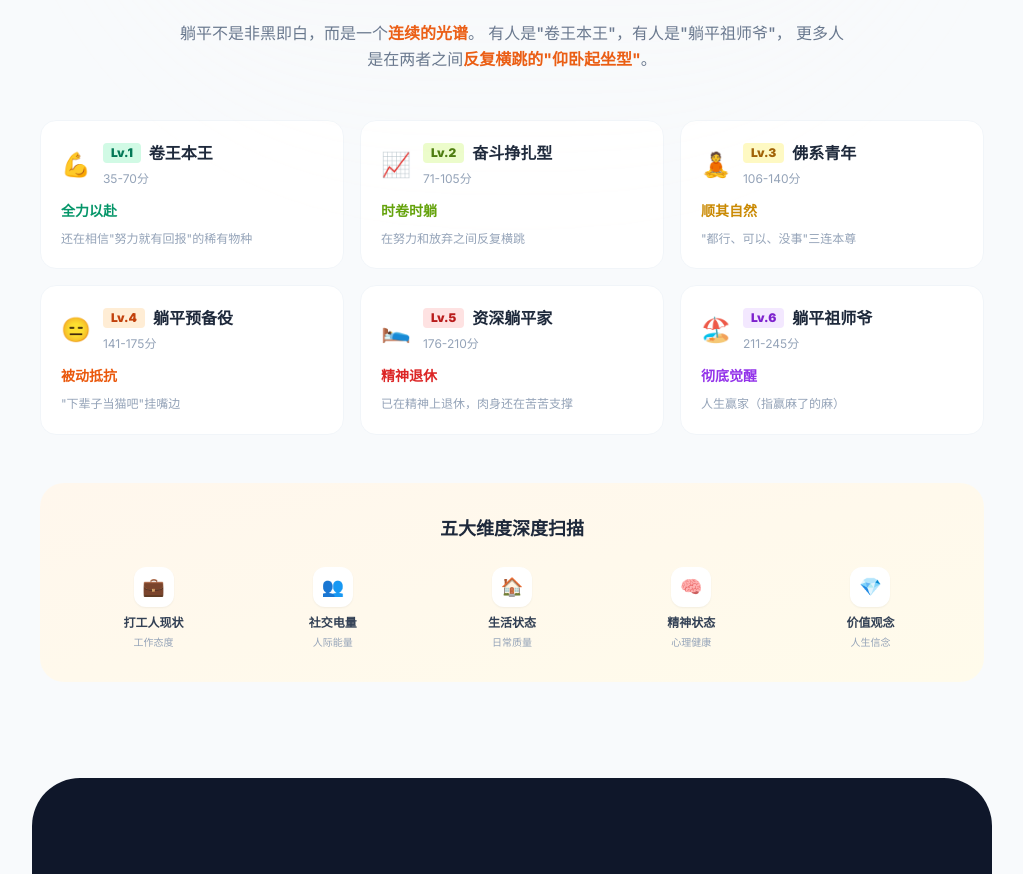
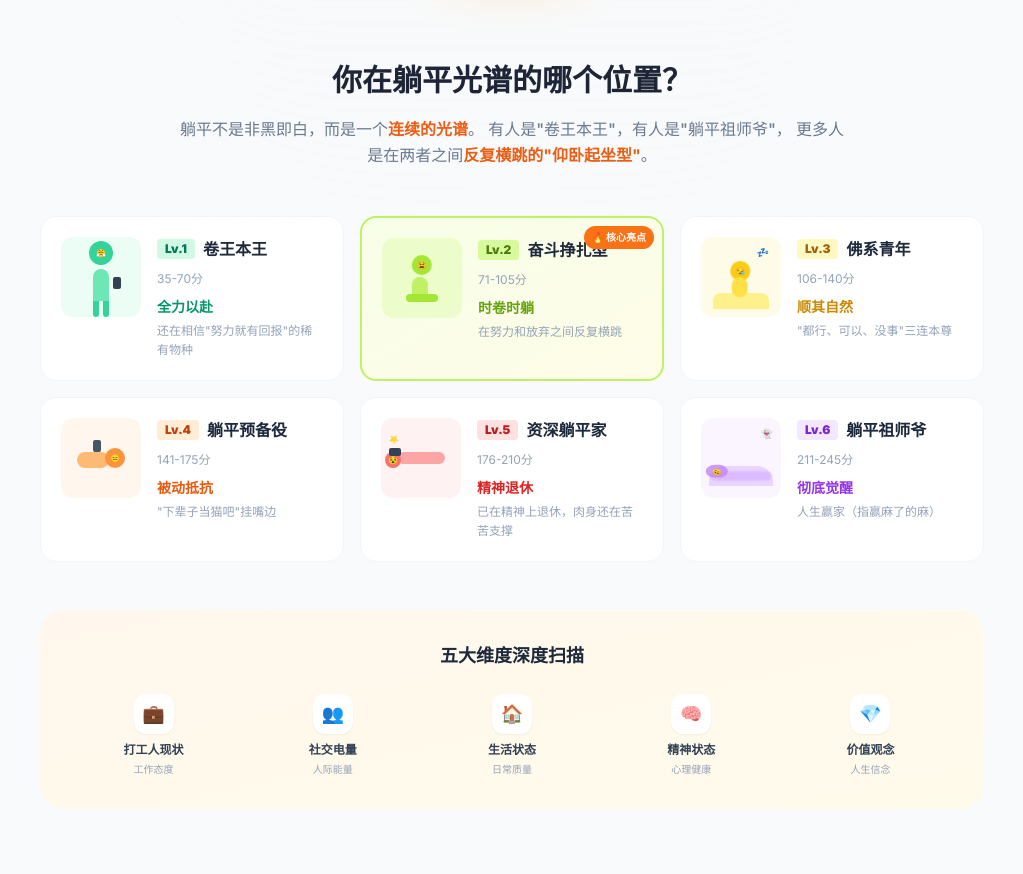
Before and after one commit to sherryzhang22106/tangping-index, a React (Vite) app: page / in a window 1280 px wide. Shown: the part 747-1621 px from the top of the page, without its empty margins (128-1151 px from the left). Built offline with nearby package versions, Linux system fonts and the light colour scheme; the HTML template or start-up script is replaced by a standard one.

Commit message:
feat: 添加动态躺平人偶动画（6个等级不同姿势），Lv.2仰卧起坐为核心亮点

```diff
--- a/src/components/Landing.tsx
+++ b/src/components/Landing.tsx
@@ -5,9 +5,200 @@ interface Props {
   onStart: () => void;
 }
 
+// 动态躺平人偶组件
+const LyingFigure: React.FC<{ level: number }> = ({ level }) => {
+  // Lv.1: 站着刷手机，一脸认真
+  if (level === 1) {
+    return (
+      <div className="relative w-16 h-20 flex items-end justify-center">
+        {/* 人物 - 站立 */}
+        <div className="relative animate-bounce-subtle">
+          {/* 头 */}
+          <div className="w-6 h-6 bg-emerald-400 rounded-full absolute -top-7 left-1/2 -translate-x-1/2 flex items-center justify-center">
+            <span className="text-[8px]">😤</span>
+          </div>
+          {/* 身体 */}
+          <div className="w-4 h-8 bg-emerald-300 rounded-t-lg mx-auto"></div>
+          {/* 手机 */}
+          <div className="absolute top-2 -right-3 w-2 h-3 bg-slate-700 rounded-sm animate-pulse"></div>
+          {/* 腿 */}
+          <div className="flex gap-1 justify-center">
+            <div className="w-1.5 h-4 bg-emerald-400 rounded-b"></div>
+            <div className="w-1.5 h-4 bg-emerald-400 rounded-b"></div>
+          </div>
+        </div>
+      </div>
+    );
+  }
+
+  // Lv.2: 仰卧起坐动图 - 核心亮点！
+  if (level === 2) {
+    return (
+      <div className="relative w-20 h-16 flex items-center justify-center overflow-hidden">
+        <div className="animate-situp origin-bottom">
+          {/* 头 */}
+          <div className="w-5 h-5 bg-lime-400 rounded-full flex items-center justify-center mb-0.5">
+            <span className="text-[8px] animate-expression">😫</span>
+          </div>
+          {/* 上半身 */}
+          <div className="w-4 h-6 bg-lime-300 rounded-t-lg origin-bottom"></div>
+        </div>
+        {/* 下半身固定 */}
+        <div className="absolute bottom-2 left-1/2 -translate-x-1/2">
+          <div className="w-8 h-2 bg-lime-400 rounded-full"></div>
+        </div>
+        {/* 汗水 */}
+        <div className="absolute top-1 right-2 text-[10px] animate-ping">💦</div>
+      </div>
+    );
+  }
+
+  // Lv.3: 坐着瘫，半睡半醒
+  if (level === 3) {
+    return (
+      <div className="relative w-16 h-16 flex items-end justify-center">
+        {/* 沙发 */}
+        <div className="absolute bottom-0 w-14 h-4 bg-yellow-200 rounded-t-lg"></div>
+        {/* 人物 - 瘫坐 */}
+        <div className="relative bottom-3 animate-sway">
+          {/* 头 - 歪着 */}
+          <div className="w-5 h-5 bg-yellow-400 rounded-full flex items-center justify-center rotate-12">
+            <span className="text-[8px]">😪</span>
+          </div>
+          {/* 身体 - 弯曲 */}
+          <div className="w-4 h-5 bg-yellow-300 rounded-lg -mt-1 rotate-6"></div>
+        </div>
+        {/* Zzz */}
+        <div className="absolute top-0 right-1 text-[10px] animate-float">💤</div>
+      </div>
+    );
+  }
+
+  // Lv.4: 侧躺刷手机，偶尔翻身
+  if (level === 4) {
+    return (
+      <div className="relative w-20 h-14 flex items-center justify-center">
+        {/* 床 */}
+        <div className="absolute bottom-0 w-18 h-2 bg-orange-100 rounded-full"></div>
+        {/* 人物 - 侧躺 */}
+        <div className="relative animate-roll">
+          {/* 头 */}
+          <div className="w-5 h-5 bg-orange-400 rounded-full flex items-center justify-center absolute left-0 top-0">
+            <span className="text-[8px]">😑</span>
+          </div>
+          {/* 身体 - 横躺 */}
+          <div className="w-8 h-4 bg-orange-300 rounded-full ml-4 mt-1"></div>
+          {/* 手机 */}
+          <div className="absolute left-6 -top-2 w-2 h-3 bg-slate-600 rounded-sm animate-pulse"></div>
+        </div>
+      </div>
+    );
+  }
+
+  // Lv.5: 平躺，手机掉在脸上
+  if (level === 5) {
+    return (
+      <div className="relative w-20 h-12 flex items-center justify-center">
+        {/* 床 */}
+        <div className="absolute bottom-0 w-18 h-2 bg-red-100 rounded-full"></div>
+        {/* 人物 - 平躺 */}
+        <div className="relative">
+          {/* 身体 - 完全平躺 */}
+          <div className="w-12 h-3 bg-red-300 rounded-full"></div>
+          {/* 头 */}
+          <div className="w-4 h-4 bg-red-400 rounded-full flex items-center justify-center absolute -left-3 top-0">
+            <span className="text-[8px]">😵</span>
+          </div>
+          {/* 手机掉在脸上 */}
+          <div className="absolute -left-2 -top-1 w-3 h-2 bg-slate-700 rounded-sm animate-phone-drop"></div>
+        </div>
+        {/* 星星 */}
+        <div className="absolute top-0 left-2 text-[8px] animate-spin-slow">⭐</div>
+      </div>
+    );
+  }
+
+  // Lv.6: 摊成一滩水，和沙发融为一体
+  if (level === 6) {
+    return (
+      <div className="relative w-20 h-14 flex items-end justify-center">
+        {/* 沙发 */}
+        <div className="absolute bottom-0 w-16 h-5 bg-purple-200 rounded-t-2xl"></div>
+        {/* 人物 - 融化状态 */}
+        <div className="relative bottom-1 animate-melt">
+          {/* 融化的身体 */}
+          <div className="w-14 h-3 bg-purple-300/80 rounded-full blur-[1px]"></div>
+          {/* 头 - 也在融化 */}
+          <div className="w-5 h-4 bg-purple-400/80 rounded-full flex items-center justify-center absolute -left-1 -top-2 blur-[0.5px]">
+            <span className="text-[8px]">🫠</span>
+          </div>
+        </div>
+        {/* 灵魂出窍 */}
+        <div className="absolute -top-1 right-2 text-[10px] animate-float-up">👻</div>
+      </div>
+    );
+  }
+
+  return null;
+};
+
 const Landing: React.FC<Props> = ({ onStart }) => {
   return (
     <div className="space-y-24 pb-20 animate-in fade-in duration-700">
+      {/* 自定义动画样式 */}
+      <style>{`
+        @keyframes situp {
+          0%, 100% { transform: rotate(0deg); }
+          50% { transform: rotate(-70deg); }
+        }
+        @keyframes sway {
+          0%, 100% { transform: rotate(-5deg); }
+          50% { transform: rotate(5deg); }
+        }
+        @keyframes roll {
+          0%, 100% { transform: scaleX(1); }
+          50% { transform: scaleX(-1); }
+        }
+        @keyframes phone-drop {
+          0%, 70%, 100% { transform: translateY(0) rotate(0deg); }
+          80% { transform: translateY(-3px) rotate(-10deg); }
+          90% { transform: translateY(2px) rotate(5deg); }
+        }
+        @keyframes melt {
+          0%, 100% { transform: scaleY(1) scaleX(1); }
+          50% { transform: scaleY(0.8) scaleX(1.1); }
+        }
+        @keyframes float {
+          0%, 100% { transform: translateY(0); opacity: 1; }
+          50% { transform: translateY(-5px); opacity: 0.7; }
+        }
+        @keyframes float-up {
+          0%, 100% { transform: translateY(0); opacity: 0.8; }
+          50% { transform: translateY(-8px); opacity: 1; }
+        }
+        @keyframes bounce-subtle {
+          0%, 100% { transform: translateY(0); }
+          50% { transform: translateY(-2px); }
+        }
+        @keyframes spin-slow {
+          from { transform: rotate(0deg); }
+          to { transform: rotate(360deg); }
+        }
+        @keyframes expression {
+          0%, 40%, 100% { content: '😫'; }
+          50%, 90% { content: '😤'; }
+        }
+        .animate-situp { animation: situp 1.5s ease-in-out infinite; }
+        .animate-sway { animation: sway 3s ease-in-out infinite; }
+        .animate-roll { animation: roll 4s ease-in-out infinite; }
+        .animate-phone-drop { animation: phone-drop 3s ease-in-out infinite; }
+        .animate-melt { animation: melt 4s ease-in-out infinite; }
+        .animate-float { animation: float 2s ease-in-out infinite; }
+        .animate-float-up { animation: float-up 3s ease-in-out infinite; }
+        .animate-bounce-subtle { animation: bounce-subtle 1s ease-in-out infinite; }
+        .animate-spin-slow { animation: spin-slow 4s linear infinite; }
+      `}</style>
+
       {/* 1. Hero */}
       <section className="relative pt-12 text-center space-y-8 animate-in slide-in-from-top-10 duration-1000">
         <div className="inline-block px-4 py-1.5 bg-orange-50 text-orange-600 rounded-full text-[10px] font-black uppercase tracking-[0.3em] mb-4">
@@ -44,102 +235,120 @@ const Landing: React.FC<Props> = ({ onStart }) => {
           </p>
         </div>
 
-        {/* 躺平等级卡片 */}
+        {/* 躺平等级卡片 - 带动态人偶 */}
         <div className="grid grid-cols-1 md:grid-cols-2 lg:grid-cols-3 gap-4">
           {/* Lv.1 卷王本王 */}
           <div className="bg-white rounded-2xl p-5 border border-slate-100 hover:border-emerald-200 hover:shadow-lg hover:shadow-emerald-50 transition-all group">
-            <div className="flex items-center gap-3 mb-3">
-              <span className="text-2xl">💪</span>
-              <div className="flex-1">
-                <div className="flex items-center gap-2">
+            <div className="flex items-start gap-4">
+              {/* 动态人偶 */}
+              <div className="shrink-0 w-20 h-20 bg-emerald-50 rounded-xl flex items-center justify-center overflow-hidden">
+                <LyingFigure level={1} />
+              </div>
+              <div className="flex-1 min-w-0">
+                <div className="flex items-center gap-2 mb-1">
                   <span className="px-2 py-0.5 bg-emerald-100 text-emerald-700 rounded text-xs font-black">Lv.1</span>
                   <span className="font-black text-slate-800 group-hover:text-emerald-600 transition-colors">卷王本王</span>
                 </div>
                 <span className="text-xs text-slate-400">35-70分</span>
+                <p className="text-sm text-slate-600 mt-2"><span className="font-bold text-emerald-600">全力以赴</span></p>
+                <p className="text-xs text-slate-400 leading-relaxed mt-1">还在相信"努力就有回报"的稀有物种</p>
               </div>
             </div>
-            <p className="text-sm text-slate-600 mb-2"><span className="font-bold text-emerald-600">全力以赴</span></p>
-            <p className="text-xs text-slate-400 leading-relaxed">还在相信"努力就有回报"的稀有物种</p>
           </div>
 
-          {/* Lv.2 奋斗挣扎型 */}
-          <div className="bg-white rounded-2xl p-5 border border-slate-100 hover:border-lime-200 hover:shadow-lg hover:shadow-lime-50 transition-all group">
-            <div className="flex items-center gap-3 mb-3">
-              <span className="text-2xl">📈</span>
-              <div className="flex-1">
-                <div className="flex items-center gap-2">
-                  <span className="px-2 py-0.5 bg-lime-100 text-lime-700 rounded text-xs font-black">Lv.2</span>
+          {/* Lv.2 奋斗挣扎型 - 仰卧起坐核心亮点 */}
+          <div className="bg-gradient-to-br from-lime-50 to-yellow-50 rounded-2xl p-5 border-2 border-lime-300 hover:shadow-lg hover:shadow-lime-100 transition-all group relative overflow-hidden">
+            {/* 火焰标签 */}
+            <div className="absolute top-2 right-2 px-2 py-1 bg-orange-500 text-white text-[10px] font-black rounded-full animate-pulse">
+              🔥 核心亮点
+            </div>
+            <div className="flex items-start gap-4">
+              {/* 动态人偶 - 仰卧起坐 */}
+              <div className="shrink-0 w-20 h-20 bg-lime-100 rounded-xl flex items-center justify-center overflow-hidden">
+                <LyingFigure level={2} />
+              </div>
+              <div className="flex-1 min-w-0">
+                <div className="flex items-center gap-2 mb-1">
+                  <span className="px-2 py-0.5 bg-lime-200 text-lime-700 rounded text-xs font-black">Lv.2</span>
                   <span className="font-black text-slate-800 group-hover:text-lime-600 transition-colors">奋斗挣扎型</span>
                 </div>
                 <span className="text-xs text-slate-400">71-105分</span>
+                <p className="text-sm text-slate-600 mt-2"><span className="font-bold text-lime-600">时卷时躺</span></p>
+                <p className="text-xs text-slate-400 leading-relaxed mt-1">在努力和放弃之间反复横跳</p>
               </div>
             </div>
-            <p className="text-sm text-slate-600 mb-2"><span className="font-bold text-lime-600">时卷时躺</span></p>
-            <p className="text-xs text-slate-400 leading-relaxed">在努力和放弃之间反复横跳</p>
           </div>
 
           {/* Lv.3 佛系青年 */}
           <div className="bg-white rounded-2xl p-5 border border-slate-100 hover:border-yellow-200 hover:shadow-lg hover:shadow-yellow-50 transition-all group">
-            <div className="flex items-center gap-3 mb-3">
-              <span className="text-2xl">🧘</span>
-              <div className="flex-1">
-                <div className="flex items-center gap-2">
+            <div className="flex items-start gap-4">
+              <div className="shrink-0 w-20 h-20 bg-yellow-50 rounded-xl flex items-center justify-center overflow-hidden">
+                <LyingFigure level={3} />
+              </div>
+              <div className="flex-1 min-w-0">
+                <div className="flex items-center gap-2 mb-1">
                   <span className="px-2 py-0.5 bg-yellow-100 text-yellow-700 rounded text-xs font-black">Lv.3</span>
                   <span className="font-black text-slate-800 group-hover:text-yellow-600 transition-colors">佛系青年</span>
                 </div>
                 <span className="text-xs text-slate-400">106-140分</span>
+                <p className="text-sm text-slate-600 mt-2"><span className="font-bold text-yellow-600">顺其自然</span></p>
+                <p className="text-xs text-slate-400 leading-relaxed mt-1">"都行、可以、没事"三连本尊</p>
               </div>
             </div>
-            <p className="text-sm text-slate-600 mb-2"><span className="font-bold text-yellow-600">顺其自然</span></p>
-            <p className="text-xs text-slate-400 leading-relaxed">"都行、可以、没事"三连本尊</p>
           </div>
 
           {/* Lv.4 躺平预备役 */}
           <div className="bg-white rounded-2xl p-5 border border-slate-100 hover:border-orange-200 hover:shadow-lg hover:shadow-orange-50 transition-all group">
-            <div className="flex items-center gap-3 mb-3">
-              <span className="text-2xl">😑</span>
-              <div className="flex-1">
-                <div className="flex items-center gap-2">
+            <div className="flex items-start gap-4">
+              <div className="shrink-0 w-20 h-20 bg-orange-50 rounded-xl flex items-center justify-center overflow-hidden">
+                <LyingFigure level={4} />
+              </div>
+              <div className="flex-1 min-w-0">
+                <div className="flex items-center gap-2 mb-1">
                   <span className="px-2 py-0.5 bg-orange-100 text-orange-700 rounded text-xs font-black">Lv.4</span>
                   <span className="font-black text-slate-800 group-hover:text-orange-600 transition-colors">躺平预备役</span>
                 </div>
                 <span className="text-xs text-slate-400">141-175分</span>
+                <p className="text-sm text-slate-600 mt-2"><span className="font-bold text-orange-600">被动抵抗</span></p>
+                <p className="text-xs text-slate-400 leading-relaxed mt-1">"下辈子当猫吧"挂嘴边</p>
               </div>
             </div>
-            <p className="text-sm text-slate-600 mb-2"><span className="font-bold text-orange-600">被动抵抗</span></p>
-            <p className="text-xs text-slate-400 leading-relaxed">"下辈子当猫吧"挂嘴边</p>
           </div>
 
           {/* Lv.5 资深躺平家 */}
           <div className="bg-white rounded-2xl p-5 border border-slate-100 hover:border-red-200 hover:shadow-lg hover:shadow-red-50 transition-all group">
-            <div className="flex items-center gap-3 mb-3">
-              <span className="text-2xl">🛌</span>
-              <div className="flex-1">
-                <div className="flex items-center gap-2">
+            <div className="flex items-start gap-4">
+              <div className="shrink-0 w-20 h-20 bg-red-50 rounded-xl flex items-center justify-center overflow-hidden">
+                <LyingFigure level={5} />
+              </div>
+              <div className="flex-1 min-w-0">
+                <div className="flex items-center gap-2 mb-1">
                   <span className="px-2 py-0.5 bg-red-100 text-red-700 rounded text-xs font-black">Lv.5</span>
                   <span className="font-black text-slate-800 group-hover:text-red-600 transition-colors">资深躺平家</span>
                 </div>
                 <span className="text-xs text-slate-400">176-210分</span>
+                <p className="text-sm text-slate-600 mt-2"><span className="font-bold text-red-600">精神退休</span></p>
+                <p className="text-xs text-slate-400 leading-relaxed mt-1">已在精神上退休，肉身还在苦苦支撑</p>
               </div>
             </div>
-            <p className="text-sm text-slate-600 mb-2"><span className="font-bold text-red-600">精神退休</span></p>
-            <p className="text-xs text-slate-400 leading-relaxed">已在精神上退休，肉身还在苦苦支撑</p>
           </div>
 
           {/* Lv.6 躺平祖师爷 */}
           <div className="bg-white rounded-2xl p-5 border border-slate-100 hover:border-purple-200 hover:shadow-lg hover:shadow-purple-50 transition-all group">
-            <div className="flex items-center gap-3 mb-3">
-              <span className="text-2xl">🏖️</span>
-              <div className="flex-1">
-                <div className="flex items-center gap-2">
+            <div className="flex items-start gap-4">
+              <div className="shrink-0 w-20 h-20 bg-purple-50 rounded-xl flex items-center justify-center overflow-hidden">
+                <LyingFigure level={6} />
+              </div>
+              <div className="flex-1 min-w-0">
+                <div className="flex items-center gap-2 mb-1">
                   <span className="px-2 py-0.5 bg-purple-100 text-purple-700 rounded text-xs font-black">Lv.6</span>
                   <span className="font-black text-slate-800 group-hover:text-purple-600 transition-colors">躺平祖师爷</span>
                 </div>
                 <span className="text-xs text-slate-400">211-245分</span>
+                <p className="text-sm text-slate-600 mt-2"><span className="font-bold text-purple-600">彻底觉醒</span></p>
+                <p className="text-xs text-slate-400 leading-relaxed mt-1">人生赢家（指赢麻了的麻）</p>
               </div>
             </div>
-            <p className="text-sm text-slate-600 mb-2"><span className="font-bold text-purple-600">彻底觉醒</span></p>
-            <p className="text-xs text-slate-400 leading-relaxed">人生赢家（指赢麻了的麻）</p>
           </div>
         </div>
 
```
